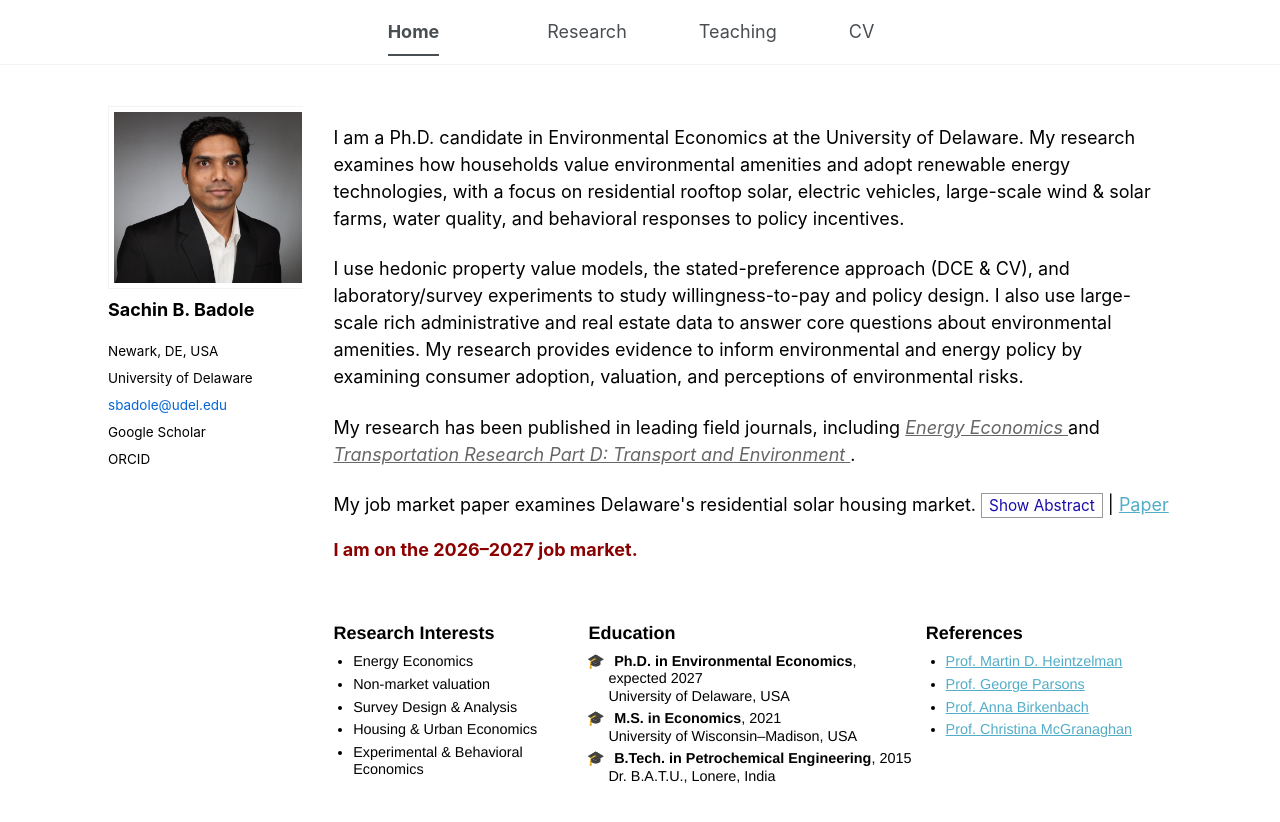
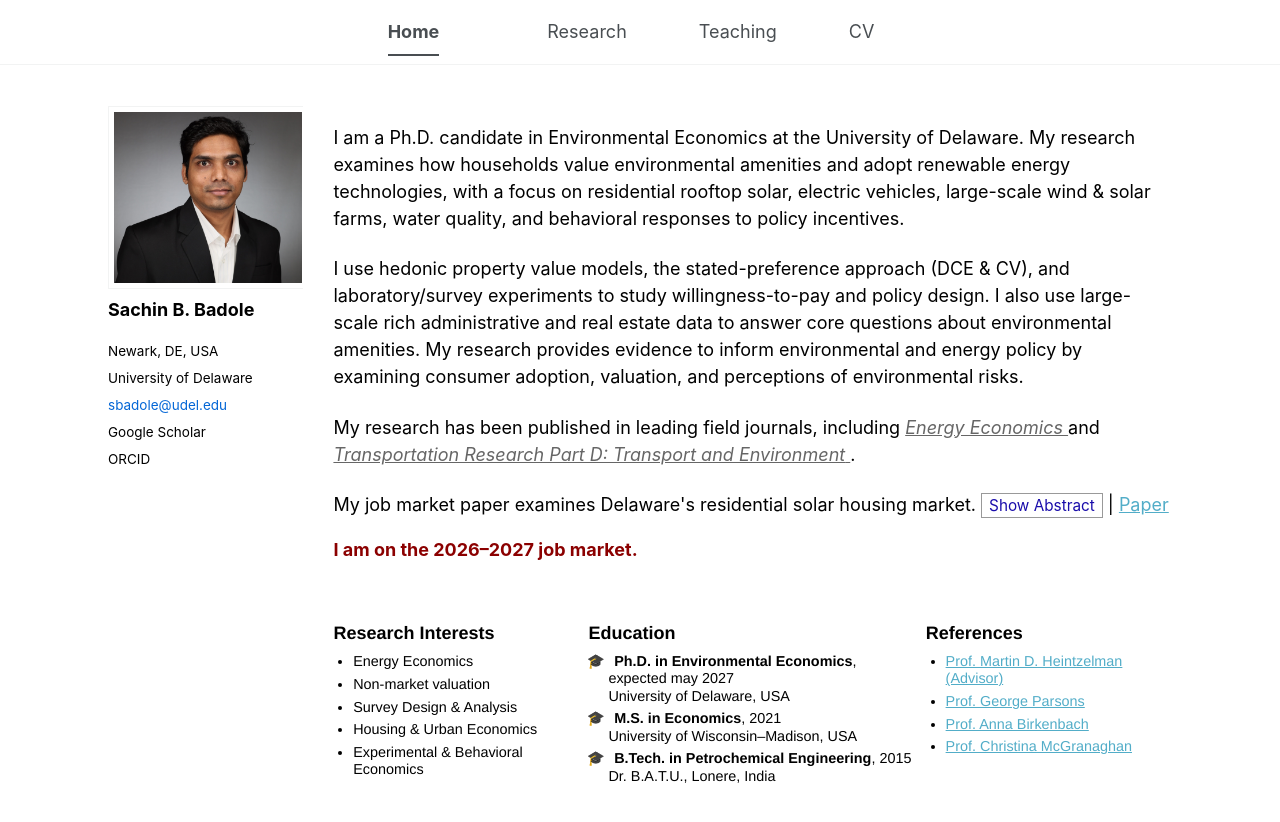
Before and after one commit to sachin-b-badole/sachin-b-badole.github.io, a Jekyll site: the page built from _pages/about.md, in a window 1280 px wide and 988 px high. Shown: the top 822 px of the window. Built offline with Jekyll 4.4.1, drawn with Linux system fonts in a browser that asks for light colours.

Commit message:
Update about.md

```diff
--- a/_pages/about.md
+++ b/_pages/about.md
@@ -72,7 +72,7 @@
     <h3>Education</h3>
     <ul class="education-list">
       <li>
-        <strong>Ph.D. in Environmental Economics</strong>, expected 2027<br>
+        <strong>Ph.D. in Environmental Economics</strong>, expected may 2027<br>
         University of Delaware, USA
       </li>
       <li>
@@ -89,7 +89,7 @@
   <div class="three-col-block">
     <h3>References</h3>
     <ul class="reference-list">
-      <li><a href="https://www.udel.edu/academics/colleges/canr/departments/applied-economics-and-statistics/faculty-staff/martin-heintzelman/" target="_blank">Prof. Martin D. Heintzelman</a></li>
+      <li><a href="https://www.udel.edu/academics/colleges/canr/departments/applied-economics-and-statistics/faculty-staff/martin-heintzelman/" target="_blank">Prof. Martin D. Heintzelman (Advisor)</a></li>
       <li><a href="https://www.udel.edu/academics/colleges/ceoe/departments/smsp/faculty/george-parsons/" target="_blank">Prof. George Parsons</a></li>
       <li><a href="https://www.udel.edu/academics/colleges/ceoe/departments/smsp/faculty/anna-birkenbach/" target="_blank">Prof. Anna Birkenbach</a></li>
       <li><a href="https://www.udel.edu/academics/colleges/canr/departments/applied-economics-and-statistics/faculty-staff/christina-mcgranaghan/" target="_blank">Prof. Christina McGranaghan</a></li>
```
